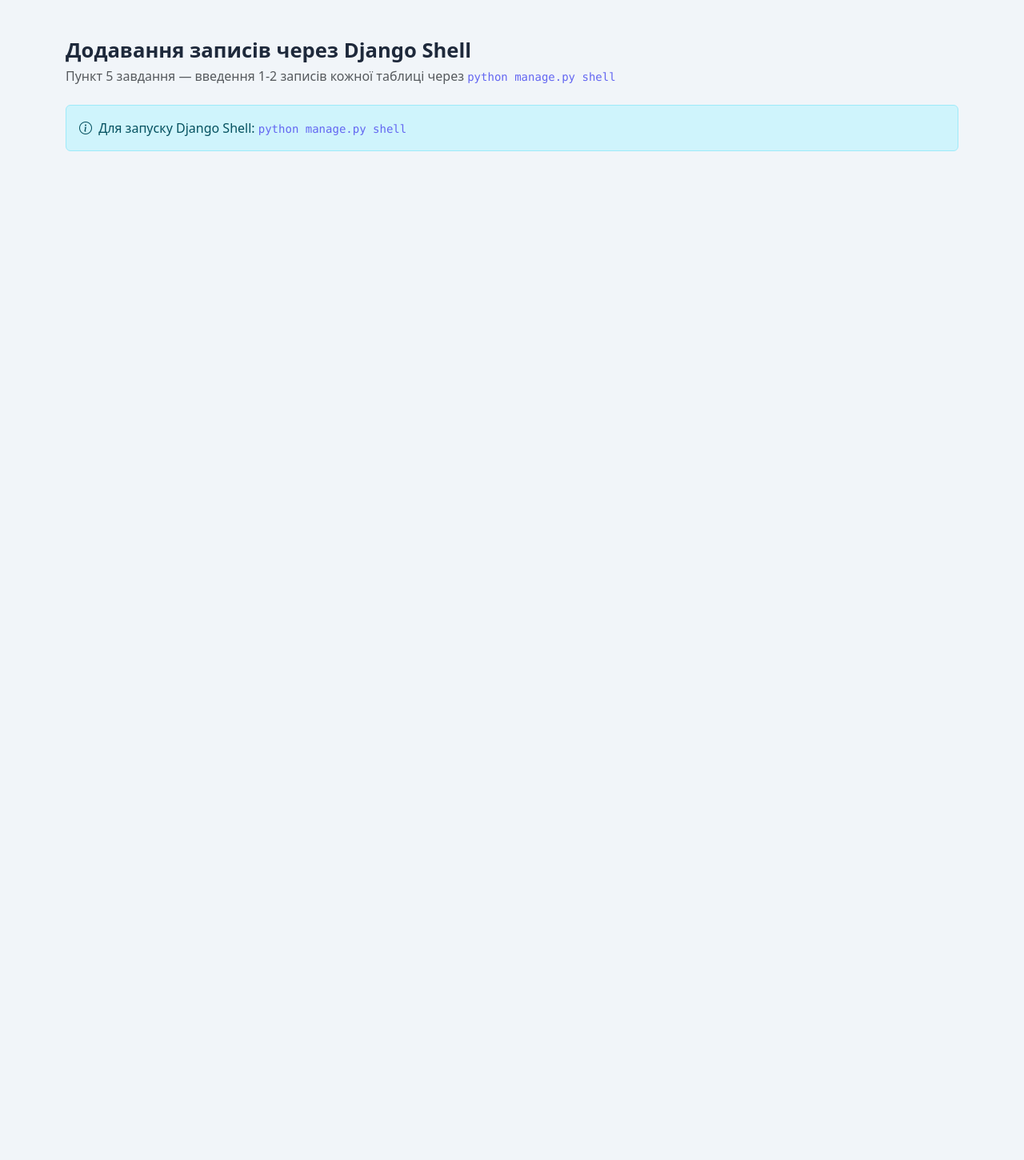
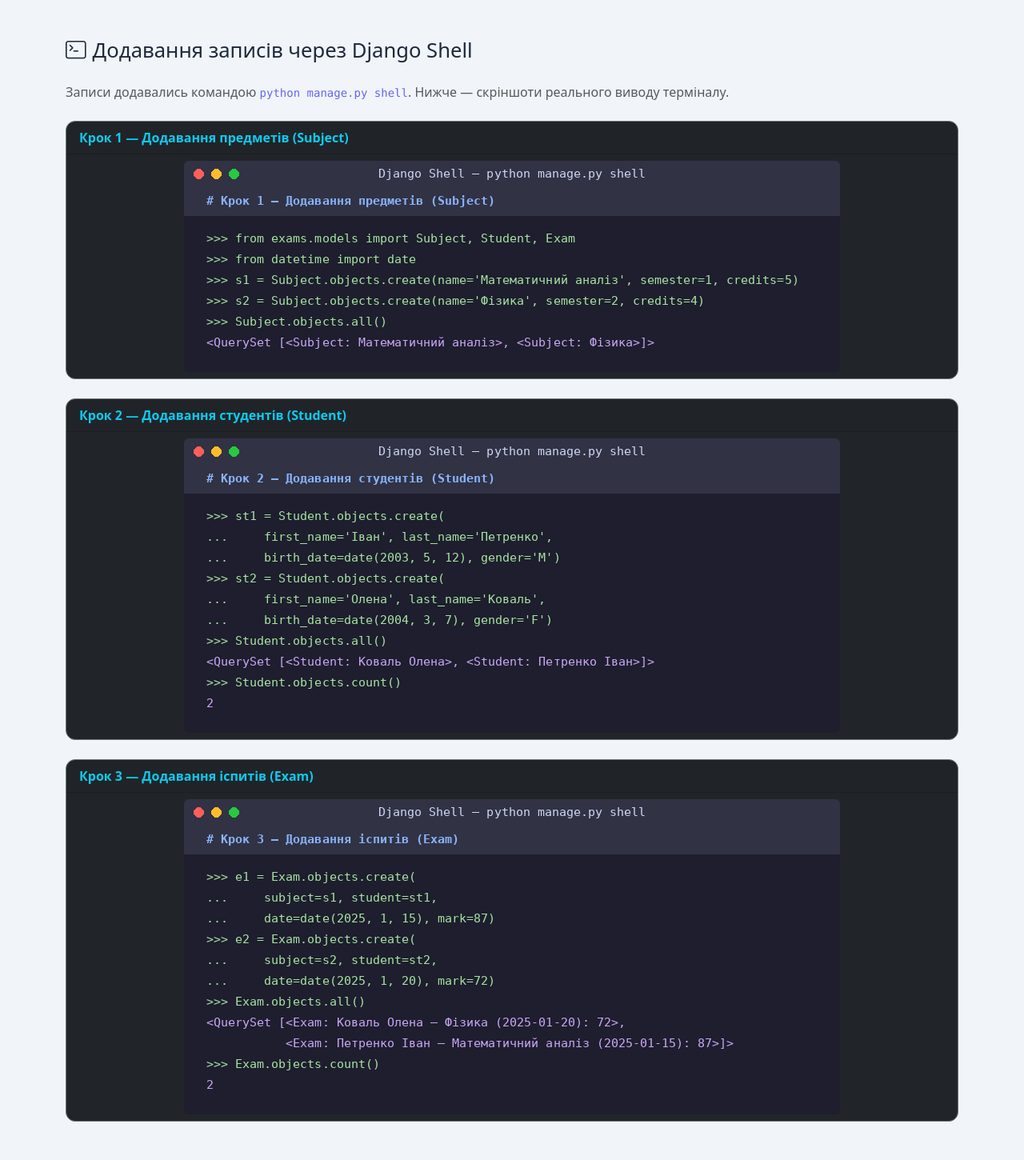
Before and after one commit to Parsanov/LR6_Python, a Django app: template exams/templates/exams/shell_screenshots.html in a window 1280 px wide. Shown: the part 56-1506 px from the top of the page at 80% size. Before the commit the page ends 245 px from the top, so only its background shows below. Run offline with Django 4.2, Linux system fonts and the light colour scheme; the template is opened without the code that fills it, so the values that code supplies are empty.

Commit message:
Add real shell terminal screenshots (PNG) for ЛР6 п.5/10

```diff
--- a/exams/templates/exams/shell_screenshots.html
+++ b/exams/templates/exams/shell_screenshots.html
@@ -1,28 +1,37 @@
-{% extends 'exams/base.html' %}
-{% block title %}Скріншоти Django Shell{% endblock %}
+{% extends "exams/base.html" %}
+{% load static %}
+
+{% block title %}Shell-скріншоти{% endblock %}
+
 {% block body %}
-
-<h2 class="fw-bold mb-1">Додавання записів через Django Shell</h2>
+<h2 class="mb-4"><i class="bi bi-terminal me-2"></i>Додавання записів через Django Shell</h2>
 <p class="text-muted mb-4">
-  Пункт 5 завдання — введення 1-2 записів кожної таблиці через
-  <code>python manage.py shell</code>
+  Записи додавались командою <code>python manage.py shell</code>.
+  Нижче — скріншоти реального виводу терміналу.
 </p>
 
-{% for item in shell_commands %}
-<div class="card shadow-sm mb-4">
-  <div class="card-header bg-dark text-white d-flex align-items-center gap-2">
-    <i class="bi bi-terminal"></i>
-    <strong>{{ item.title }}</strong>
+<div class="d-flex flex-column gap-4">
+
+  <div class="card bg-dark border-secondary">
+    <div class="card-header text-info fw-bold">Крок 1 — Додавання предметів (Subject)</div>
+    <div class="card-body p-2 text-center">
+      <img src="{% static 'exams/shell_1.png' %}" class="img-fluid rounded" alt="Shell — Subject">
+    </div>
   </div>
-  <div class="card-body p-0">
-    <pre class="shell-block mb-0"><code>{{ item.code }}</code></pre>
+
+  <div class="card bg-dark border-secondary">
+    <div class="card-header text-info fw-bold">Крок 2 — Додавання студентів (Student)</div>
+    <div class="card-body p-2 text-center">
+      <img src="{% static 'exams/shell_2.png' %}" class="img-fluid rounded" alt="Shell — Student">
+    </div>
   </div>
+
+  <div class="card bg-dark border-secondary">
+    <div class="card-header text-info fw-bold">Крок 3 — Додавання іспитів (Exam)</div>
+    <div class="card-body p-2 text-center">
+      <img src="{% static 'exams/shell_3.png' %}" class="img-fluid rounded" alt="Shell — Exam">
+    </div>
+  </div>
+
 </div>
-{% endfor %}
-
-<div class="alert alert-info mt-2">
-  <i class="bi bi-info-circle me-1"></i>
-  Для запуску Django Shell: <code>python manage.py shell</code>
-</div>
-
 {% endblock %}
```
Also changed, not shown: exams/static/exams/shell_1.png (added), exams/static/exams/shell_2.png (added), exams/static/exams/shell_3.png (added).
